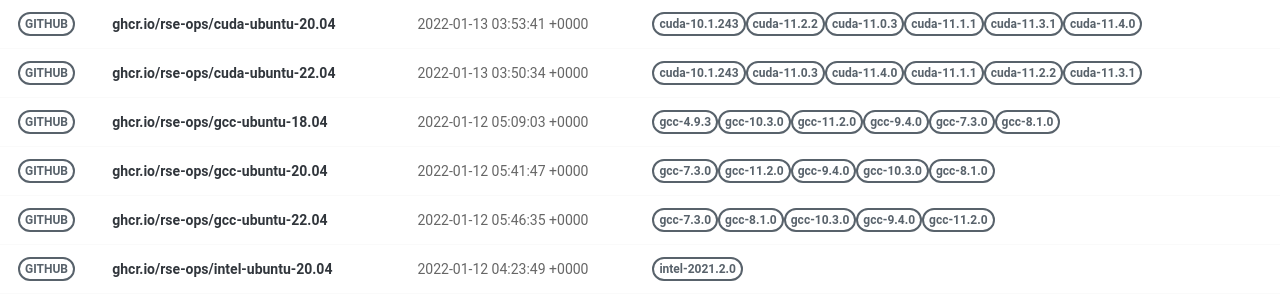
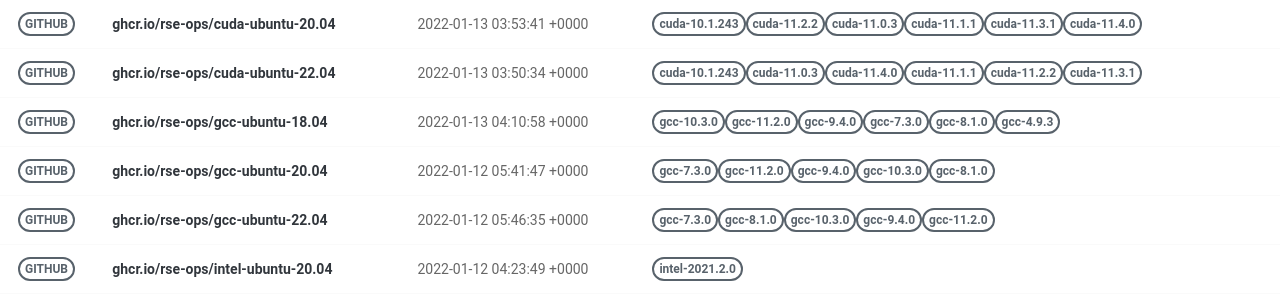
Before and after one commit to rse-ops/docker-images, a Jekyll site: the page built from pages/index.md, in a window 1280 px wide. Shown: the part 277-577 px from the top of the page. Built offline with Jekyll 4.4.1, drawn with Linux system fonts in a browser that asks for light colours; nearby versions of some CDN libraries.

Commit message:
Automated push to update library 2022-01-13

```diff
--- a/_library/ghcr.io-rse-ops-gcc-ubuntu-18.04.md
+++ b/_library/ghcr.io-rse-ops-gcc-ubuntu-18.04.md
@@ -1,14 +1,11 @@
 ---
 layout: container
 name: ghcr.io/rse-ops/gcc-ubuntu-18.04
-updated_at: 2022-01-12 05:09:03.967611
+updated_at: 2022-01-13 04:10:58.767674
 
 
 container_url: https://github.com/orgs/rse-ops/packages/container/package/gcc-ubuntu-18.04
 versions:
- - tag: gcc-4.9.3
-   dockerfile: https://github.com/rse-ops/docker-images/blob/main/ubuntu/gcc/Dockerfile
-   manifest: https://crane.ggcr.dev/manifest/ghcr.io/rse-ops/gcc-ubuntu-18.04:gcc-4.9.3
  - tag: gcc-10.3.0
    dockerfile: https://github.com/rse-ops/docker-images/blob/main/ubuntu/gcc/Dockerfile
    manifest: https://crane.ggcr.dev/manifest/ghcr.io/rse-ops/gcc-ubuntu-18.04:gcc-10.3.0
```
Also changed, not shown: other parts of _library/ghcr.io-rse-ops-gcc-ubuntu-18.04.md (+3 -0 lines).
